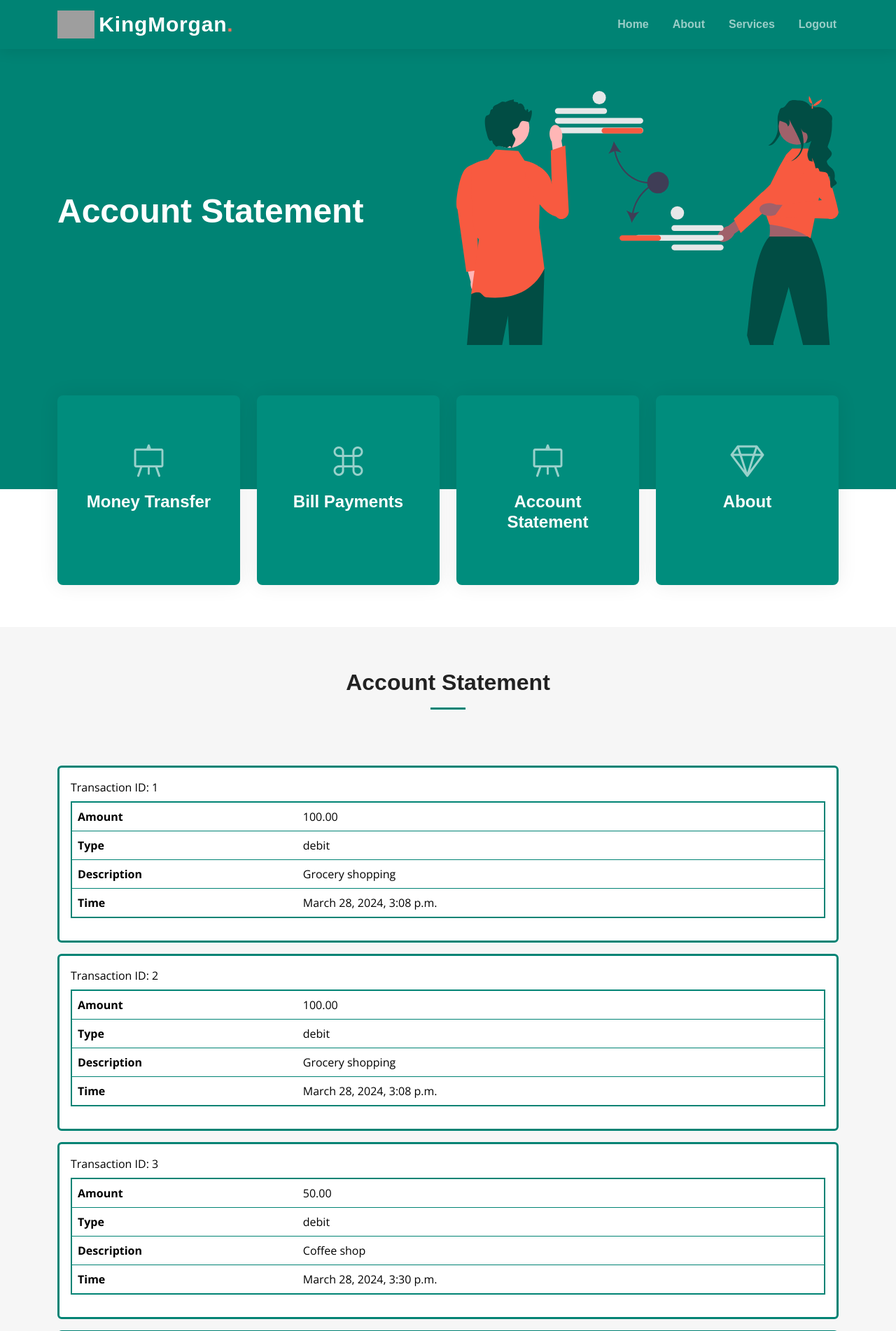
After one commit to zaidiali9/SE-Project, a Django app: template app/templates/Dashboard/statement.html in a window 1280 px wide. The commit adds this page. Shown: the top 1902 px of the page at 70% size. Run offline with Django 4.2, Linux system fonts and the light colour scheme; the template is opened without the code that fills it: values that come from a table or form of the project are taken from there, others are empty; data comes from the database, SQL or seed files in the repository; both versions use the stored data as it was after the commit; some libraries are stand-ins or nearby versions; grey boxes are pictures that could not be loaded.

Commit message:
Account Statement

```diff
--- a/app/templates/Dashboard/index.html
+++ b/app/templates/Dashboard/index.html
@@ -28,7 +28,7 @@
   <!-- ======= Header ======= -->
   <header id="header" class="header d-flex align-items-center">
     <div class="container-fluid container-xl d-flex align-items-center justify-content-between">
-      <a href="" class="logo d-flex align-items-center">
+      <a href="{% url 'dashboard' %}" class="logo d-flex align-items-center">
         <img src="{% static 'img/logo.png' %}" alt="">
         <h1>KingMorgan<span>.</span></h1>
       </a>
--- /dev/null
+++ b/app/templates/Dashboard/statement.html
@@ -0,0 +1,76 @@
+{% extends 'dashboard/index.html' %}
+{% load static %} <!-- Load the static files tag library -->
+{% block title %}AccountInfo{% endblock title %}
+{% block hero %}
+<h2>Account Statement</h2>
+{% endblock hero %}
+{%block content%}
+<section id="transaction-info" class="sections-bg">
+    <div class="container" data-aos="fade-up">
+
+        <div class="section-header">
+            <h2>Account Statement</h2>
+        </div>
+
+        {% for transaction in transactions %}
+        <div class="card mb-3" style="border: 3px solid #008374;">
+            <div class="card-body">
+                <p class="card-title" style="color: black;">Transaction ID: {{ transaction.id }}</p>
+                <table class="table table-borderless table-hover" style="border-collapse: collapse;">
+                    <tbody style="border: 2px solid #008374; background-color: #f8f9fa;">
+                        <tr>
+                            <th style="width: 30%; border-bottom: 1px solid #008374;">Amount</th>
+                            <td style="border-bottom: 1px solid #008374;">{{ transaction.amount }}</td>
+                        </tr>
+                        <tr>
+                            <th style="border-bottom: 1px solid #008374;">Type</th>
+                            <td style="border-bottom: 1px solid #008374;">{{ transaction.transaction_type }}</td>
+                        </tr>
+                        <tr>
+                            <th style="border-bottom: 1px solid #008374;">Description</th>
+                            <td style="border-bottom: 1px solid #008374;">{{ transaction.description }}</td>
+                        </tr>
+                        <tr>
+                            <th style="border-bottom: 1px solid #008374;">Time</th>
+                            <td>{{ transaction.timestamp }}</td>
+                        </tr>
+                    </tbody>
+                </table>
+            </div>
+        </div>
+        {% endfor %}
+
+    </div>
+</section>
+<section id="services" class="services sections-bg">
+    <div class="container" data-aos="fade-up">
+
+        <div class="section-header">
+            <h2>Our Services</h2>
+        </div>
+
+        <div class="row gy-4" data-aos="fade-up" data-aos-delay="100">
+            {% for service in services %}
+                <div class="col-lg-4 col-md-6">
+                    {% if service.url %}
+                        <a href="{% url service.url %}">
+
+                        <div class="service-item position-relative">
+                            <div class="icon">
+                                <i class="bi {{ service.icon }}"></i>
+                            </div>
+                            <h3>{{ service.name }}</h3>
+                            {% if service.description %}
+                                <p>{{ service.description }}</p>
+                            {% endif %}
+                        </div>
+                        </a>
+                    {% endif %}
+                </div>
+            {% endfor %}
+
+        </div>
+
+    </div>
+</section>
+{% endblock content %}
--- a/app/urls.py
+++ b/app/urls.py
@@ -9,5 +9,6 @@
     path('fundtransfer/', views.fundtransfer, name='fundtransfer'),
     path('about/', views.about, name='about'),
     path('accountInfo/',views.accountInfo,name="accountInfo"),
-    path('transactionDetails/',views.transactionDetails,name="transactionDetails")
+    path('transactionDetails/',views.transactionDetails,name="transactionDetails"),
+    path('statement/', views.statement, name='statement')
 ]
```
Also changed, not shown: app/views.py (+9 -3 lines), db.sqlite3.
